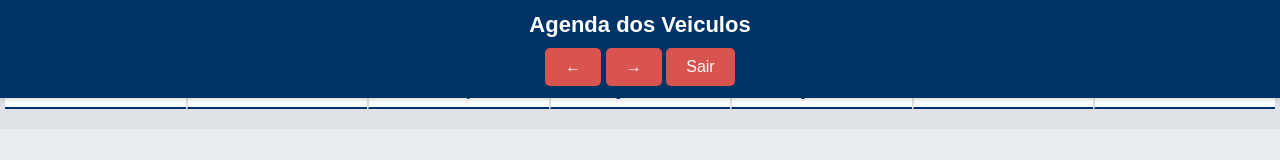
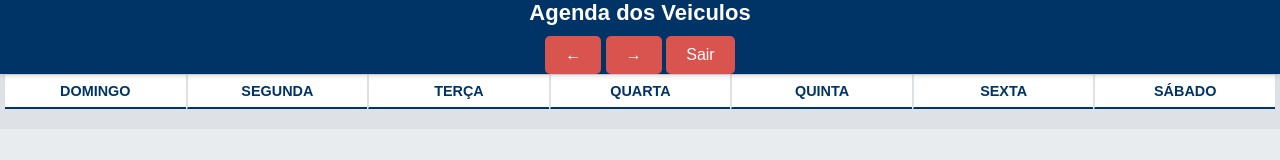
Before and after one commit to bloodking1904/control_veic_fed, a plain HTML site: page index.html in a window 1280 px wide. Drawn offline with Linux system fonts and the light colour scheme; no server answers; sample sign-in values are in the browser's storage.

Commit message:
Update styles.css

```diff
--- a/styles.css
+++ b/styles.css
@@ -26,7 +26,7 @@ body {
     left: 0;
     width: 100%;
     text-align: center;
-    padding: 12px 0; /* Padding vertical ajustado */
+    /*padding: 12px 0; /* Padding vertical ajustado */
     background-color: #003366; /* Azul naval escuro (inspirado no bg-dark do FIEMS) */
     color: white; /* Texto do cabeçalho em branco */
     z-index: 1000;
```
